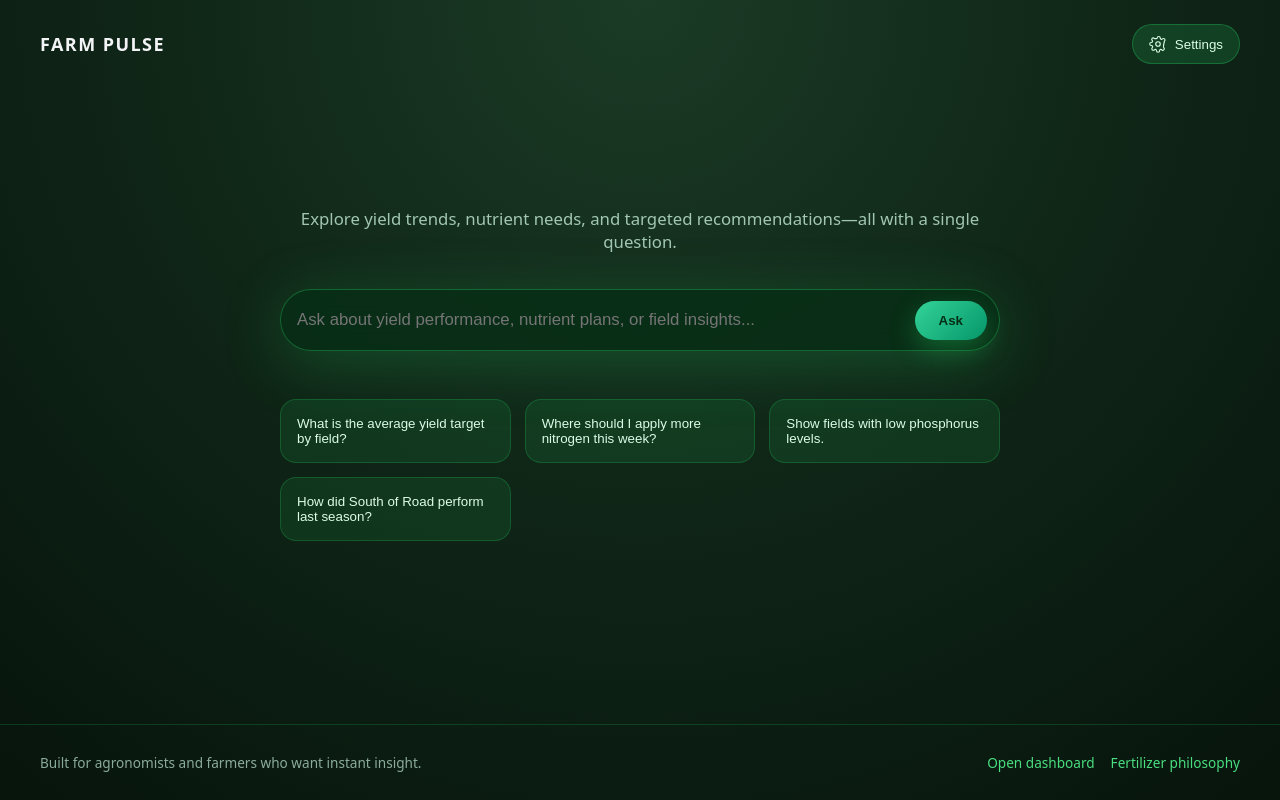
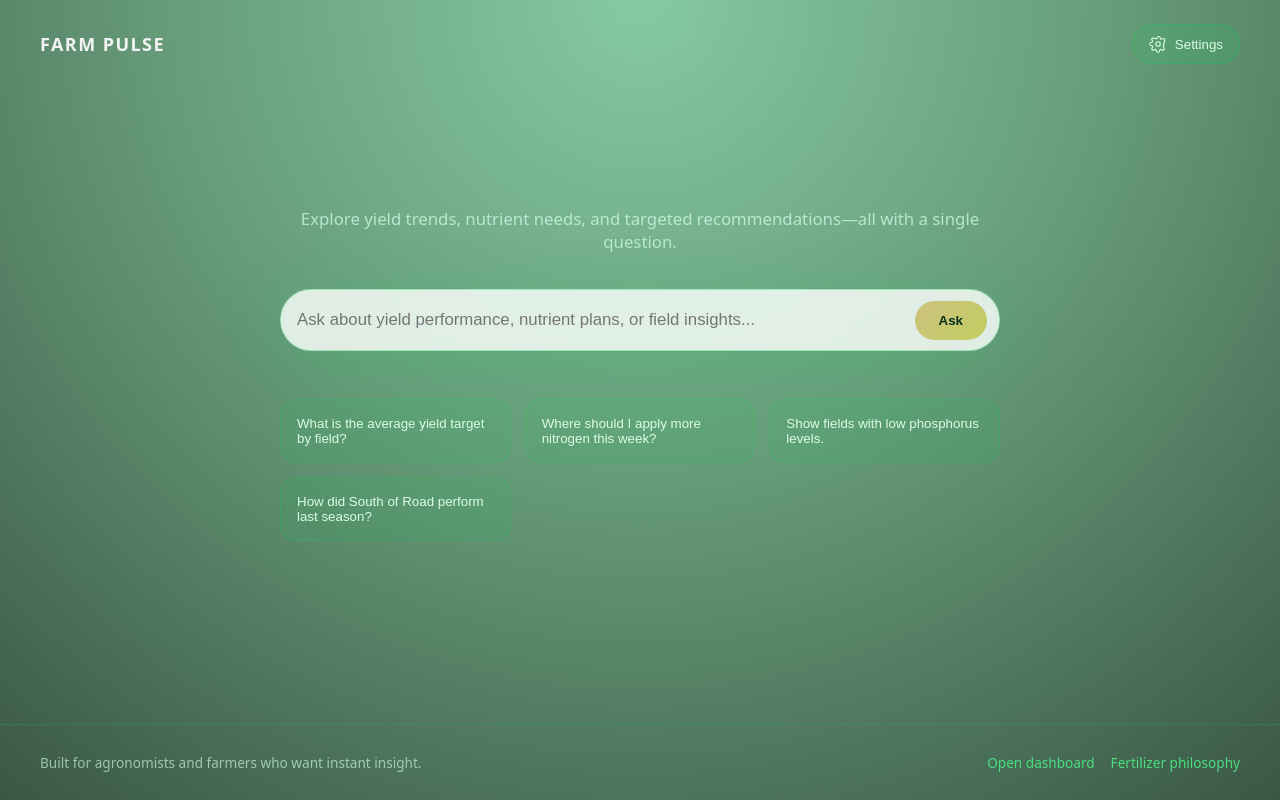
Before and after one commit to farmeragent/rx-maps, a Next.js app in the folder frontend/: page / in a window 1280 px wide. Built offline with nearby package versions, Linux system fonts and the light colour scheme.

Commit message:
Styling changes

```diff
--- a/frontend/app/fertilizer-philosophy/page.tsx
+++ b/frontend/app/fertilizer-philosophy/page.tsx
@@ -102,7 +102,7 @@ export default function FertilizerPhilosophyPage() {
     <div
       style={{
         minHeight: '100vh',
-        background: THEME.BACKGROUND.HERO_ALT,
+        background: THEME.BACKGROUND.HERO,
         color: '#e5e7eb',
         display: 'flex',
         flexDirection: 'column'
--- a/frontend/app/page.tsx
+++ b/frontend/app/page.tsx
@@ -136,7 +136,7 @@ export default function LandingPage() {
               alignItems: 'center',
               gap: '12px',
               background: THEME.BACKGROUND.SURFACE_PRIMARY,
-              border: THEME.BORDER.STRONG,
+            border: THEME.BORDER.MEDIUM,
               borderRadius: '9999px',
               padding: '8px 12px',
               boxShadow: '0 12px 60px rgba(34, 197, 94, 0.25)',
@@ -192,7 +192,7 @@ export default function LandingPage() {
                 onClick={() => handleSuggestion(suggestion)}
                 style={{
                   background: THEME.BACKGROUND.CARD_TINT,
-                  border: THEME.BORDER.SOFT,
+                  border: THEME.BORDER.MEDIUM,
                   color: '#dcfce7',
                   textAlign: 'left',
                   padding: '16px',
--- a/frontend/app/pageStyles.ts
+++ b/frontend/app/pageStyles.ts
@@ -20,7 +20,7 @@ const styles: Record<string, CSSProperties> = {
     gap: 32
   },
   headerBox: {
-    background: THEME.BACKGROUND.SURFACE_PRIMARY,
+    background: THEME.BACKGROUND.SURFACE_ELEVATED,
     borderRadius: 18,
     padding: '36px 28px',
     margin: '0',
@@ -60,7 +60,7 @@ const styles: Record<string, CSSProperties> = {
     textAlign: 'left',
     fontWeight: 600,
     color: TEXT_PRIMARY,
-    borderBottom: THEME.BORDER.STRONG,
+    borderBottom: THEME.BORDER.MEDIUM,
     backgroundColor: THEME.BACKGROUND.TABLE_HEADER,
     letterSpacing: '0.02em'
   },
--- a/frontend/constants.ts
+++ b/frontend/constants.ts
@@ -47,48 +47,55 @@ export const COLORS = {
   WHITE: '#ffffff'
 } as const;
 
+const ACCENT_RGB = '34, 197, 94';
+
 export const THEME = {
   ACCENT: {
-    RGB: '34, 197, 94',
+    RGB: ACCENT_RGB,
     TEXT_DARK: '#052e16',
-    TEXT_ACCENT: 'rgba(34, 197, 94, 0.85)',
+    TEXT_ACCENT: `rgba(${ACCENT_RGB}, 0.85)`,
     TEXT_MUTED: 'rgba(209, 250, 229, 0.75)',
     TEXT_SUBTLE: 'rgba(209, 250, 229, 0.65)',
-    PRIMARY_GRADIENT: 'linear-gradient(135deg, #34d399, #059669)'
+    // Button gradient
+    PRIMARY_GRADIENT: 'linear-gradient(135deg,rgb(205, 192, 129),rgb(193, 206, 94))'
   },
   BACKGROUND: {
-    HERO: 'radial-gradient(circle at top, #1b3b26 0%, #102718 45%, #07140c 100%)',
-    HERO_ALT: 'linear-gradient(180deg, #1c3f2b 0%, #123223 45%, #0c2116 100%)',
-    SURFACE_PRIMARY: 'rgba(8, 47, 23, 0.82)',
-    SURFACE_ELEVATED: 'rgba(7, 26, 15, 0.82)',
+    HERO: 'radial-gradient(circle at top,rgb(133, 202, 163) 0%,rgb(104, 157, 123) 45%,rgb(58, 87, 69) 100%)',
+
+    // Landing page input
+    SURFACE_PRIMARY: 'rgba(251, 255, 252, 0.82)',
+
+    // Table background & title container
+    SURFACE_ELEVATED: 'rgba(158, 211, 180, 0.82)',
+
+    // Fertilizer Philosophy
     PANEL: 'rgba(16, 57, 36, 0.82)',
     PANEL_DEEP: 'rgba(6, 24, 13, 0.85)',
+
     INPUT: 'rgba(17, 58, 36, 0.85)',
-    BUTTON_PILL: 'rgba(34,197,94,0.18)',
-    BUTTON_PILL_HOVER: 'rgba(34,197,94,0.28)',
-    CARD_TINT: 'rgba(34,197,94,0.12)',
-    CARD_TINT_HOVER: 'rgba(34,197,94,0.22)',
-    ROW_HOVER: 'rgba(34,197,94,0.1)',
-    ROW_ACTIVE: 'rgba(34,197,94,0.18)',
+    BUTTON_PILL: `rgba(${ACCENT_RGB}, 0.18)`,
+    BUTTON_PILL_HOVER: `rgba(${ACCENT_RGB}, 0.28)`,
+    CARD_TINT: `rgba(${ACCENT_RGB}, 0.12)`,
+    CARD_TINT_HOVER: `rgba(${ACCENT_RGB}, 0.22)`,
+    ROW_HOVER: `rgba(${ACCENT_RGB}, 0.1)`,
+    ROW_ACTIVE: `rgba(${ACCENT_RGB}, 0.18)`,
     STATUS_POSITIVE: 'rgba(16, 185, 129, 0.15)',
     STATUS_POSITIVE_BORDER: 'rgba(16, 185, 129, 0.35)',
     MODAL: 'rgba(8, 28, 17, 0.96)',
     OVERLAY_DIM: 'rgba(0, 0, 0, 0.5)',
-    TABLE_HEADER: 'rgba(9, 32, 18, 0.92)',
-    PASS_HEADER: 'rgba(34, 197, 94, 0.26)'
+    TABLE_HEADER: 'rgba(89, 173, 121, 0.92)',
+    PASS_HEADER: `rgba(${ACCENT_RGB}, 0.26)`
   },
   BORDER: {
-    SOFT: '1px solid rgba(34,197,94,0.25)',
-    MEDIUM: '1px solid rgba(34,197,94,0.32)',
-    STRONG: '1px solid rgba(34,197,94,0.38)',
-    PILL: '1px solid rgba(34,197,94,0.35)',
-    TABLE_ROW: '1px solid rgba(34,197,94,0.2)',
-    INNER_CARD: '1px solid rgba(34,197,94,0.28)',
-    MODAL: '1px solid rgba(34,197,94,0.32)'
+    MEDIUM: `1px solid rgba(${ACCENT_RGB}, 0.32)`,
+    PILL: `1px solid rgba(${ACCENT_RGB}, 0.35)`,
+    TABLE_ROW: `1px solid rgba(${ACCENT_RGB}, 0.2)`,
+    INNER_CARD: `1px solid rgba(${ACCENT_RGB}, 0.28)`,
+    MODAL: `1px solid rgba(${ACCENT_RGB}, 0.32)`
   },
   SHADOW: {
-    LIFT: '0 10px 26px rgba(34, 197, 94, 0.35)',
-    LIFT_HOVER: '0 18px 34px rgba(34, 197, 94, 0.45)',
+    // LIFT: `0 10px 26px rgba(${ACCENT_RGB}, 0.35)`,
+    // LIFT_HOVER: `0 18px 34px rgba(${ACCENT_RGB}, 0.45)`,
     PANEL: '0 24px 60px rgba(10, 45, 25, 0.45)',
     MODAL: '0 24px 60px rgba(7, 26, 15, 0.55)'
   }
```
Also changed, not shown: frontend/components/TypicalPasses.tsx (+6 -8 lines).
